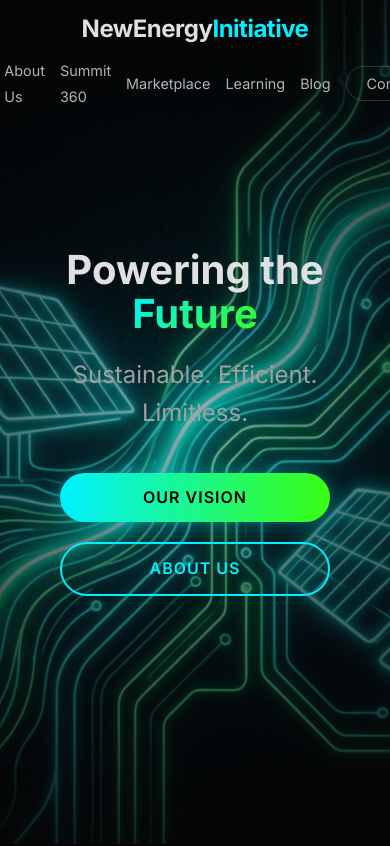
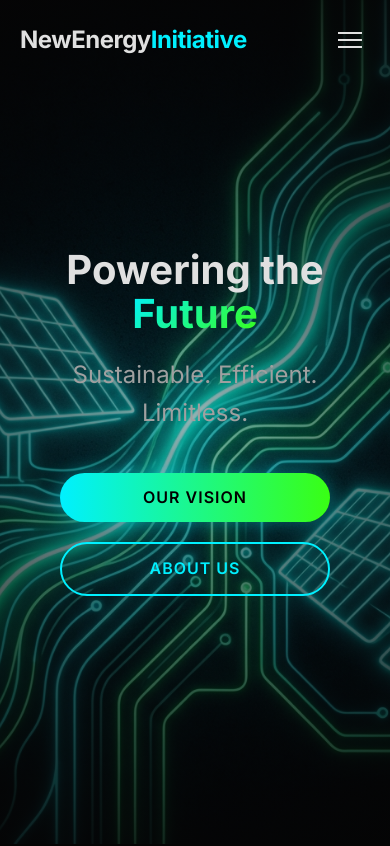
Before and after one commit to alanwatts07/dad-site, a React (Vite) app: page / in a window 390 px wide. Shown: the top 846 px of the page. Built offline with nearby package versions, Linux system fonts and the light colour scheme.

Commit message:
Add hamburger menu for mobile navigation

```diff
--- a/src/App.css
+++ b/src/App.css
@@ -65,6 +65,37 @@
 .btn-nav:hover {
   border-color: var(--primary);
   background: rgba(0, 240, 255, 0.1);
+}
+
+/* Hamburger */
+.hamburger {
+  display: none;
+  flex-direction: column;
+  gap: 5px;
+  background: none;
+  border: none;
+  cursor: pointer;
+  padding: 8px;
+  z-index: 10;
+}
+
+.hamburger span {
+  width: 24px;
+  height: 2px;
+  background: var(--text-color);
+  transition: all 0.3s ease;
+}
+
+.hamburger.active span:nth-child(1) {
+  transform: rotate(45deg) translate(5px, 5px);
+}
+
+.hamburger.active span:nth-child(2) {
+  opacity: 0;
+}
+
+.hamburger.active span:nth-child(3) {
+  transform: rotate(-45deg) translate(5px, -5px);
 }
 
 /* Hero */
@@ -178,16 +209,41 @@
     font-size: 2.5rem;
   }
 
-  .nav-content {
-    flex-direction: column;
-    padding: 10px 0;
+  .hamburger {
+    display: flex;
   }
 
   .nav-links {
-    margin-top: 10px;
-    gap: 15px;
+    display: none;
+    position: absolute;
+    top: 100%;
+    left: 0;
+    right: 0;
+    flex-direction: column;
+    background: rgba(5, 5, 5, 0.95);
+    backdrop-filter: blur(10px);
+    padding: 1.5rem;
+    gap: 0;
+    border-bottom: 1px solid rgba(255, 255, 255, 0.1);
+  }
+
+  .nav-links.active {
     display: flex;
-    /* Ensure it's visible */
+  }
+
+  .nav-links li a {
+    display: block;
+    padding: 12px 16px;
+    border-radius: 8px;
+  }
+
+  .nav-links li a:hover {
+    background: rgba(255, 255, 255, 0.05);
+  }
+
+  .btn-nav {
+    text-align: center;
+    margin-top: 8px;
   }
 
   .hero-buttons {
--- a/src/App.jsx
+++ b/src/App.jsx
@@ -12,6 +12,7 @@ import './App.css';
 
 function App() {
   const [scrolled, setScrolled] = useState(false);
+  const [menuOpen, setMenuOpen] = useState(false);
   const location = useLocation();
 
   useEffect(() => {
@@ -22,9 +23,10 @@ function App() {
     return () => window.removeEventListener('scroll', handleScroll);
   }, []);
 
-  // Scroll to top on route change
+  // Scroll to top and close menu on route change
   useEffect(() => {
     window.scrollTo(0, 0);
+    setMenuOpen(false);
   }, [location]);
 
   return (
@@ -32,7 +34,16 @@ function App() {
       <nav className={`navbar ${scrolled ? 'scrolled' : ''}`}>
         <div className="container nav-content">
           <Link to="/" className="logo">NewEnergy<span className="highlight">Initiative</span></Link>
-          <ul className="nav-links">
+          <button
+            className={`hamburger ${menuOpen ? 'active' : ''}`}
+            onClick={() => setMenuOpen(!menuOpen)}
+            aria-label="Toggle navigation"
+          >
+            <span></span>
+            <span></span>
+            <span></span>
+          </button>
+          <ul className={`nav-links ${menuOpen ? 'active' : ''}`}>
             <li><Link to="/">Home</Link></li>
             <li><Link to="/about">About Us</Link></li>
             <li><Link to="/summit-360">Summit 360</Link></li>
```
